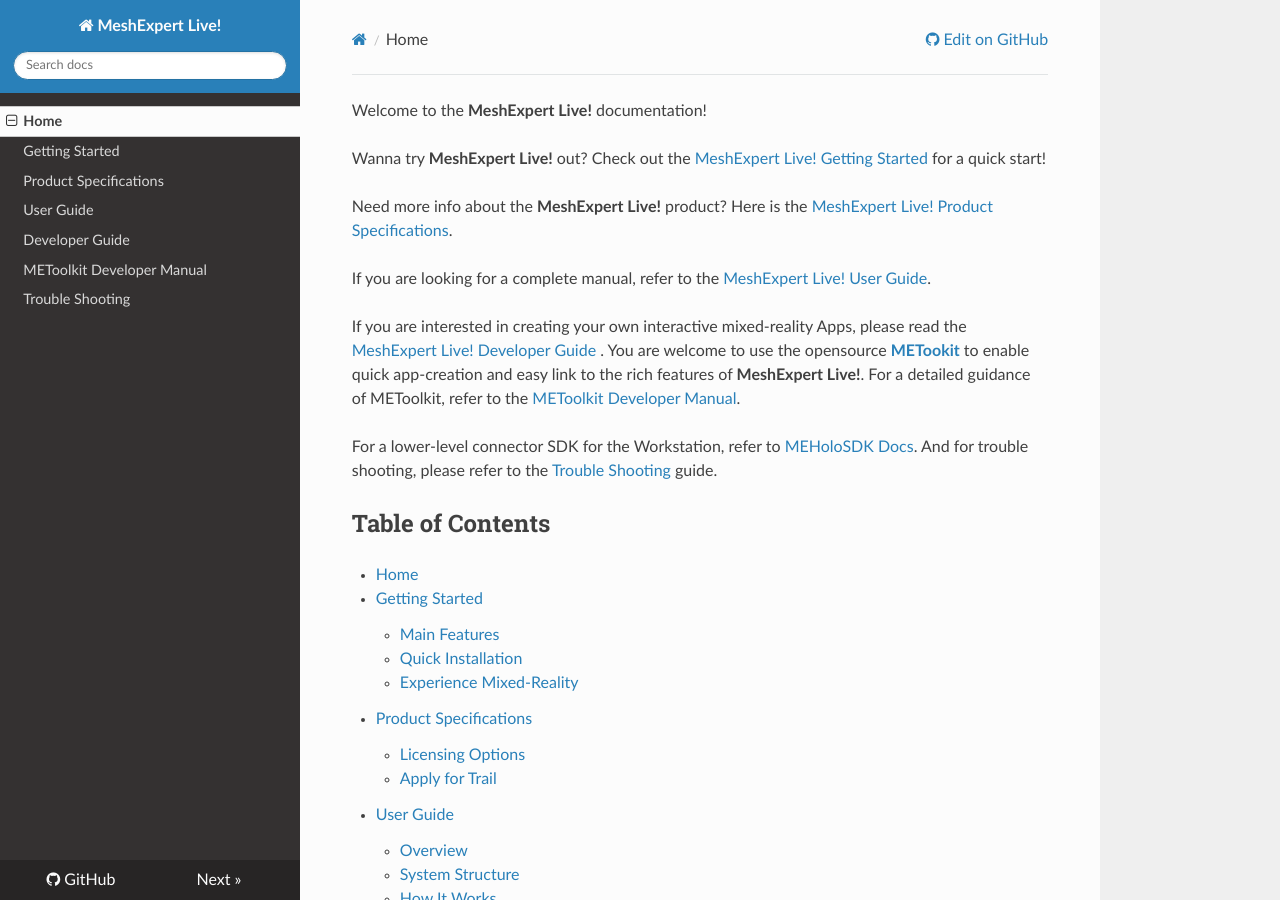
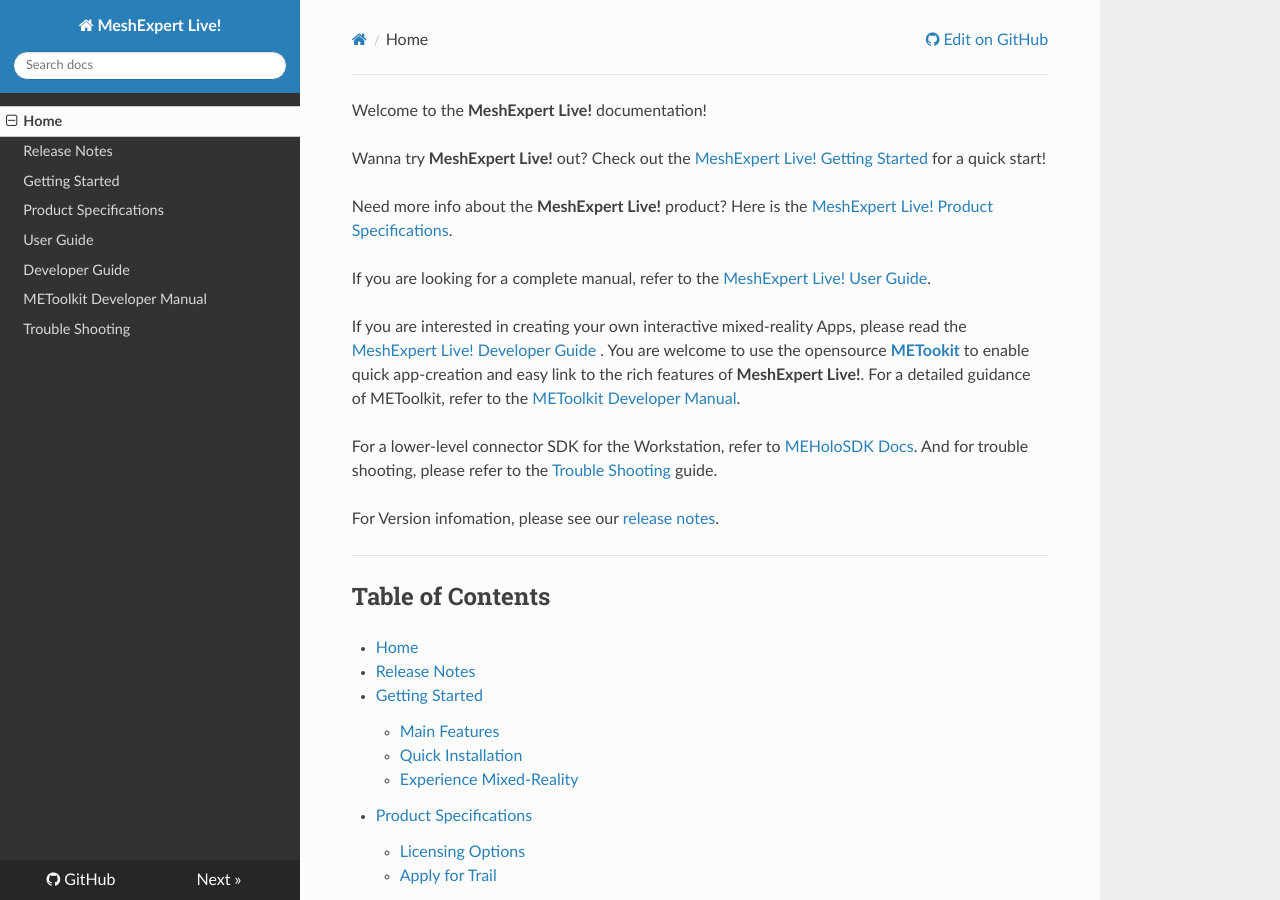
Before and after one commit to michael2008/ME-Live-Doc, an MkDocs documentation site: the page built from docs/index.md, in a window 1280 px wide and 900 px high. Built offline with MkDocs 1.6.1, drawn with Linux system fonts in a browser that asks for light colours; nearby versions of some CDN libraries; old or Windows-style settings are respelled for this version of MkDocs.

Commit message:
add release notes

```diff
--- a/docs/index.md
+++ b/docs/index.md
@@ -10,11 +10,14 @@ If you are interested in creating your own interactive mixed-reality Apps, pleas
 
 For a lower-level connector SDK for the Workstation, refer to [MEHoloSDK Docs](metoolkit-manual.md#meholosdk-docs "MEHoloSDK Docs"). And for trouble shooting, please refer to the [Trouble Shooting](trouble-shooting.md) guide.
 
+For Version infomation, please see our [release notes](release-notes.md).
 
+---
 
 ## Table of Contents
 
 * [Home][home]
+* [Release Notes][release_notes]
 * [Getting Started][getting_started]
     - [Main Features](getting-started.md#main-features)
     - [Quick Installation](getting-started.md#quick-installation)
@@ -57,6 +60,7 @@ For a lower-level connector SDK for the Workstation, refer to [MEHoloSDK Docs](m
     - [Live Module][live_module]
 
 [home]: index.md
+[release_notes]: release-notes.md
 [getting_started]: getting-started.md
 [product_spec]: product-specifications.md
 [user_guide]: user-guide.md
--- a/mkdocs.yml
+++ b/mkdocs.yml
@@ -8,6 +8,7 @@ theme: 'readthedocs'
 
 pages:
     - 'Home': 'index.md'
+    - 'Release Notes': 'release-notes.md'
     - 'Getting Started': 'getting-started.md'
     - 'Product Specifications': 'product-specifications.md'
     - 'User Guide': 'user-guide.md'
```
Also changed, not shown: docs/release-notes.md (added, +4 -0 lines).
